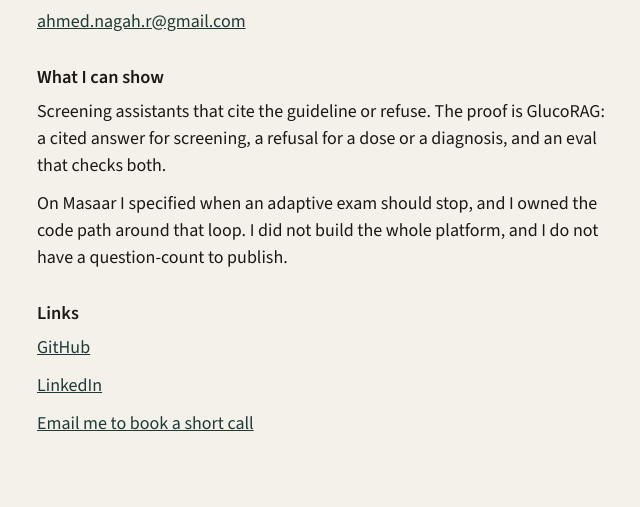
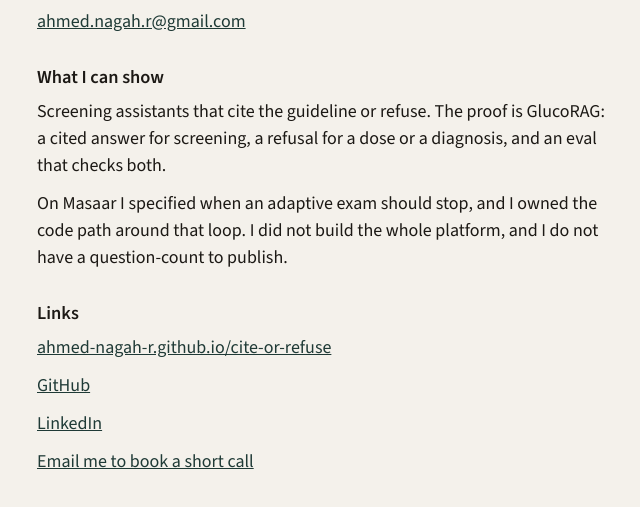
Before and after one commit to ahmed-nagah-r/cite-or-refuse, a plain HTML site: page cv.html in a window 1280 px wide. Shown: the part 179-686 px from the top of the page, without its empty margins (319-959 px from the left). Drawn offline with nearby package versions, Linux system fonts and the light colour scheme.

Commit message:
Put the live site URL on the CV page.
Co-authored-by: Cursor <cursoragent@cursor.com>

```diff
--- a/cv.html
+++ b/cv.html
@@ -33,6 +33,7 @@
     <p>Screening assistants that cite the guideline or refuse. The proof is GlucoRAG: a cited answer for screening, a refusal for a dose or a diagnosis, and an eval that checks both.</p>
     <p>On Masaar I specified when an adaptive exam should stop, and I owned the code path around that loop. I did not build the whole platform, and I do not have a question-count to publish.</p>
     <h2>Links</h2>
+    <p><a href="https://ahmed-nagah-r.github.io/cite-or-refuse/">ahmed-nagah-r.github.io/cite-or-refuse</a></p>
     <p><a href="https://github.com/ahmed-nagah-r">GitHub</a></p>
     <p><a href="https://www.linkedin.com/in/ahmed-nagah-r">LinkedIn</a></p>
     <p><a href="mailto:ahmed.nagah.r@gmail.com?subject=Short%20call">Email me to book a short call</a></p>
```
